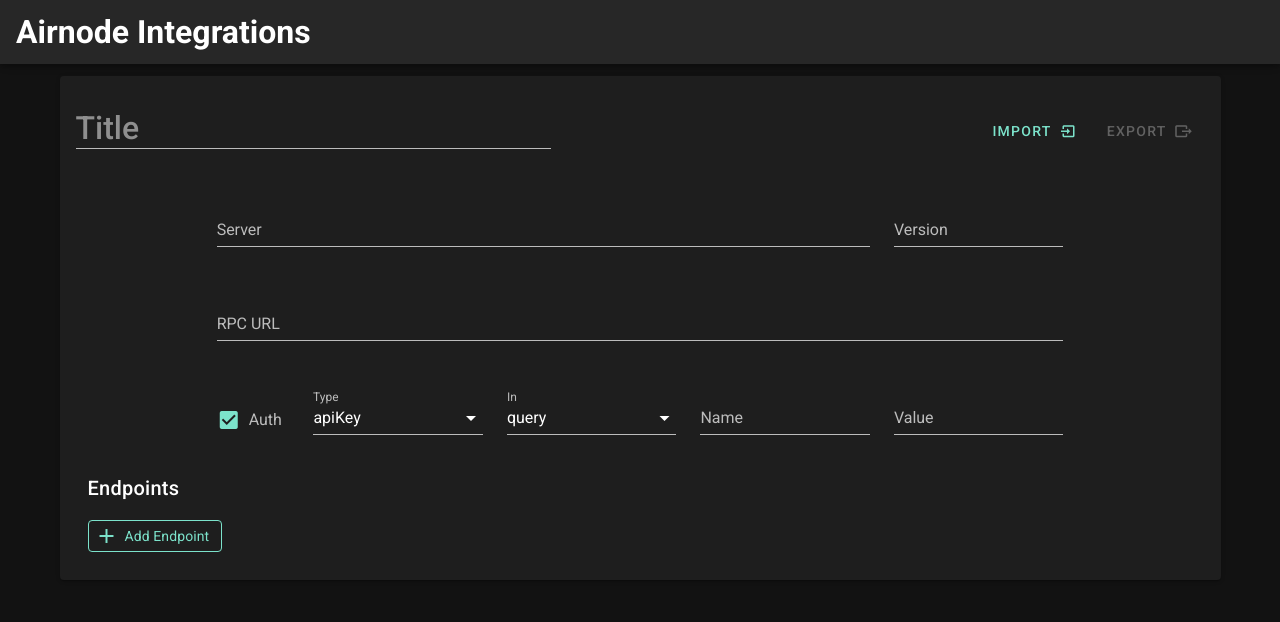
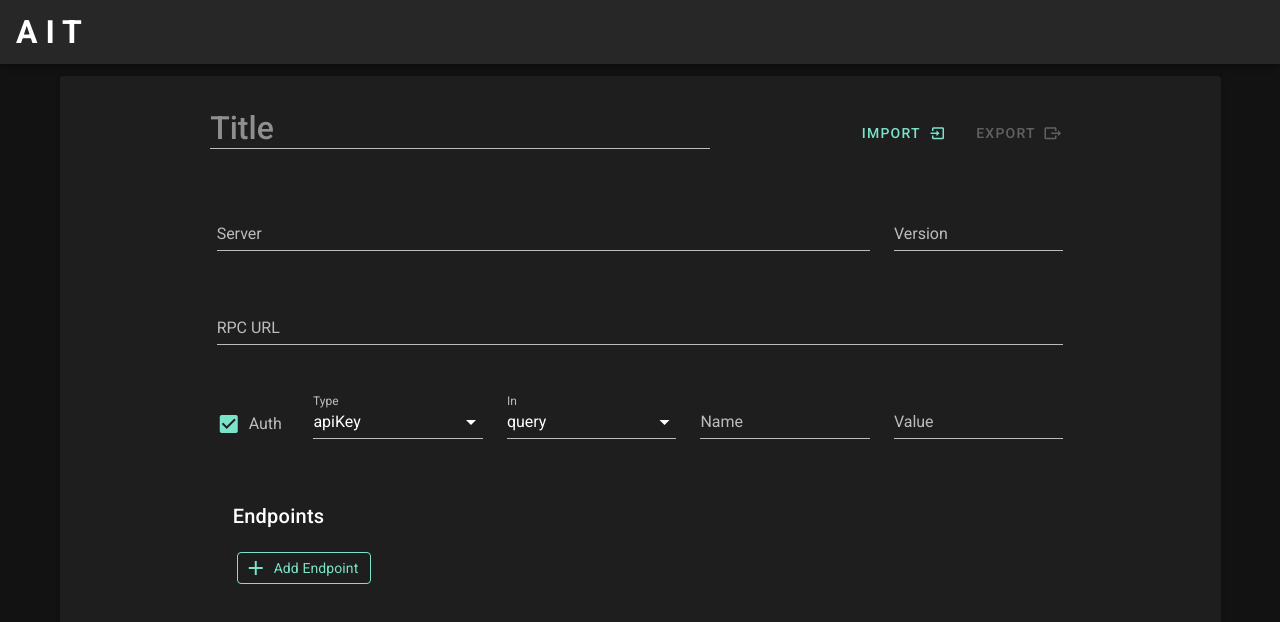
Before and after one commit to camronh/Airnode-Integration-Wizard, a Vue app: page / in a window 1280 px wide. Shown: the top 622 px of the page. Built offline with nearby package versions, Linux system fonts and the light colour scheme.

Commit message:
Reformatting

```diff
--- a/src/App.vue
+++ b/src/App.vue
@@ -3,7 +3,7 @@
     <v-app-bar app color="dark" dark>
       <div class="d-flex align-center">
         <h1>
-          Airnode Integrations
+          A I T
         </h1>
       </div>
       <v-spacer></v-spacer>
--- a/src/views/Home.vue
+++ b/src/views/Home.vue
@@ -3,16 +3,14 @@
     <v-card>
       <v-form v-model="valid">
         <v-card-title>
+          <v-spacer></v-spacer>
           <v-text-field
             placeholder="Title"
             v-model="title"
-            class="titleField"
+            class="titleField ma-1"
             :rules="required"
             height="40px"
           ></v-text-field>
-          <v-spacer></v-spacer>
-          <v-spacer></v-spacer>
-          <v-spacer></v-spacer>
           <v-spacer></v-spacer>
           <v-btn text @click="importing = true" color="primary">
             Import
@@ -31,6 +29,7 @@
               mdi-export
             </v-icon>
           </v-btn>
+          <v-spacer></v-spacer>
         </v-card-title>
         <v-container>
           <v-row align="center" justify="center">
@@ -106,8 +105,9 @@
               ></v-text-field>
             </v-col>
           </v-row>
-          <v-row align="center" justify="center"> </v-row>
-
+          <v-row align="left" justify="left">
+            <v-spacer></v-spacer>
+            <v-col cols="12" md="9">
               <v-card-title>
                 Endpoints
               </v-card-title>
@@ -126,13 +126,23 @@
                   >
                     {{ endpoint.path }} - {{ endpoint.method }}
                   </v-chip>
-              <v-chip outlined label color="primary" @click="newEndpoint">
+                  <v-chip
+                    outlined
+                    label
+                    color="primary"
+                    @click="newEndpoint"
+                    class="ma-1"
+                  >
                     <v-icon left>mdi-plus</v-icon>
                     Add Endpoint
                   </v-chip>
                 </template>
                 <br />
               </v-card-text>
+            </v-col>
+            <v-spacer></v-spacer>
+          </v-row>
+          <br />
         </v-container>
       </v-form>
     </v-card>
```
Lines whose indentation alone changed are shown as unchanged.
